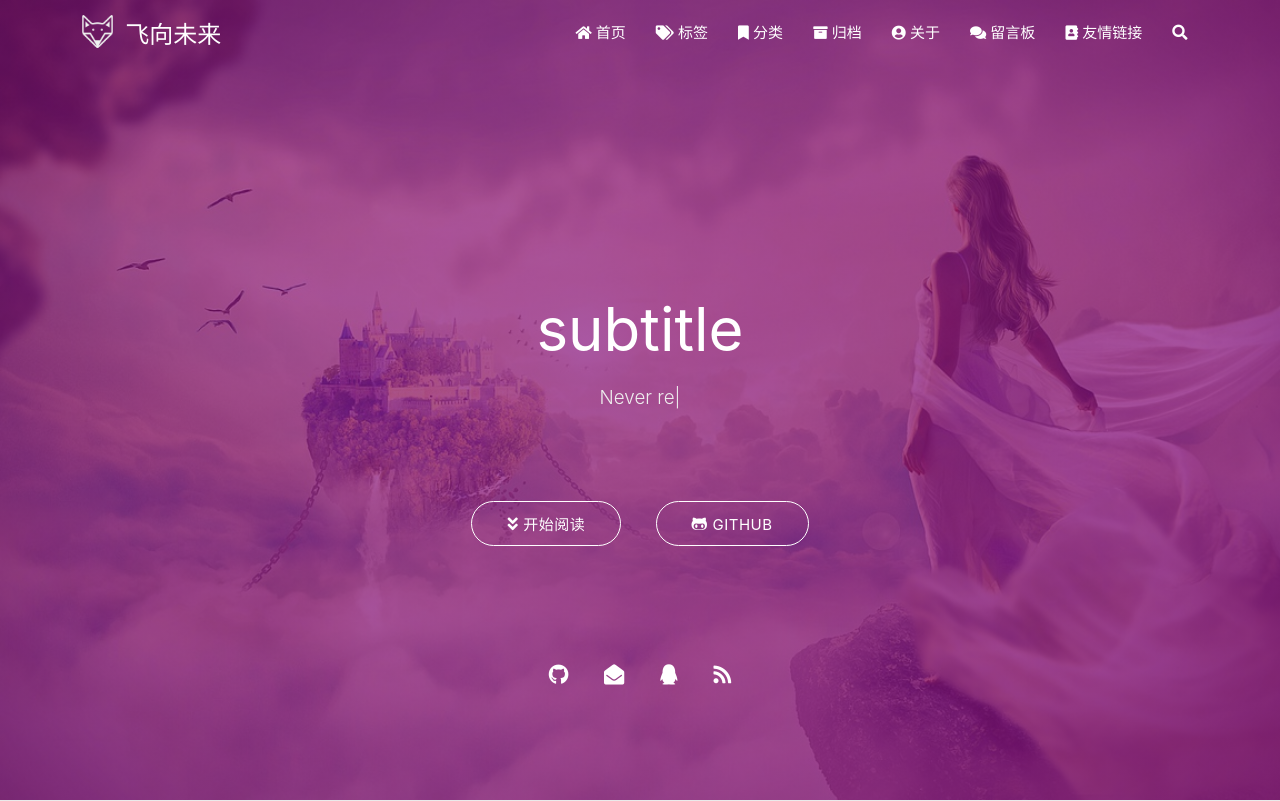
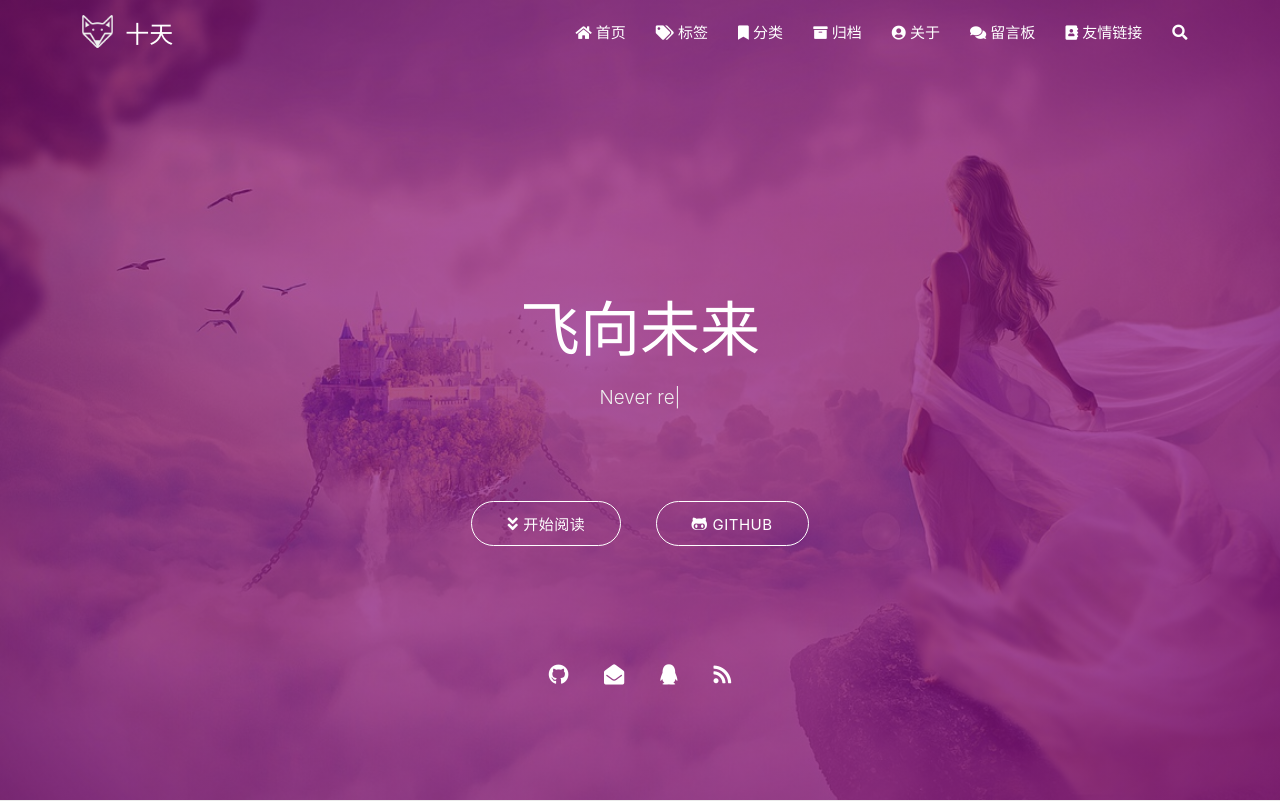
Before and after one commit to scalpel16/scalpel16.github.io, a plain HTML site: page index.html in a window 1280 px wide. Shown: the top 801 px of the page. Drawn offline with nearby package versions, Linux system fonts and the light colour scheme; some packages are replaced by stand-ins of ours; no server answers; a script that the page names is missing.

Commit message:
Site updated: 2022-02-21 19:03:22

```diff
--- a/index.html
+++ b/index.html
@@ -4,7 +4,7 @@
 
 <head>
     <meta charset="utf-8">
-    <meta name="keywords" content="飞向未来">
+    <meta name="keywords" content="十天">
     <meta name="description" content="这是我们的爱恋之歌，也是你的死亡之歌">
     <meta http-equiv="X-UA-Compatible" content="IE=edge">
     <meta name="viewport" content="width=device-width, initial-scale=1.0, user-scalable=no">
@@ -17,7 +17,7 @@
     <!-- Global site tag (gtag.js) - Google Analytics -->
 
 
-    <title>飞向未来</title>
+    <title>十天</title>
     <link rel="icon" type="image/png" href="/favicon.png">
 
     <link rel="stylesheet" type="text/css" href="/libs/awesome/css/all.min.css">
@@ -44,7 +44,7 @@
 
                     <img src="/medias/logo.png" class="logo-img" alt="LOGO">
 
-                    <span class="logo-span">飞向未来</span>
+                    <span class="logo-span">十天</span>
                 </a>
             </div>
 
@@ -143,7 +143,7 @@
 
         <img src="/medias/logo.png" class="logo-img circle responsive-img">
 
-        <div class="logo-name">飞向未来</div>
+        <div class="logo-name">十天</div>
         <div class="logo-desc">
 
             这是我们的爱恋之歌，也是你的死亡之歌
@@ -359,7 +359,7 @@
         <div class="brand">
             <div class="title center-align">
 
-                    subtitle
+                飞向未来
 
             </div>
 
```
Also changed, not shown: 2022/02/21/hello-world/index.html (+4 -4 lines), about/index.html (+4 -4 lines), archives/2022/02/index.html (+5 -5 lines), archives/2022/index.html (+5 -5 lines), archives/index.html (+5 -5 lines), categories/index.html (+4 -4 lines), tags/index.html (+4 -4 lines).
